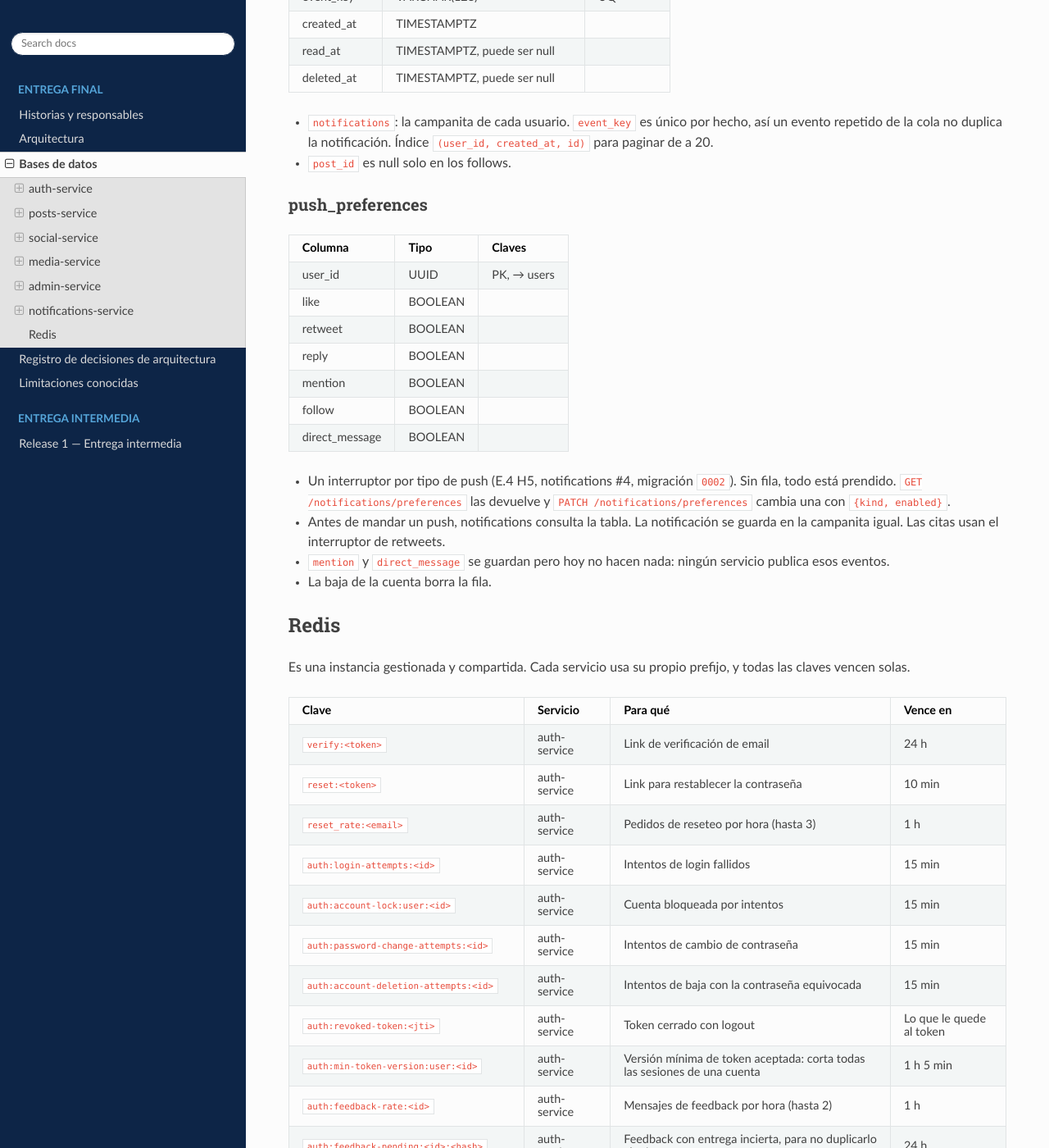
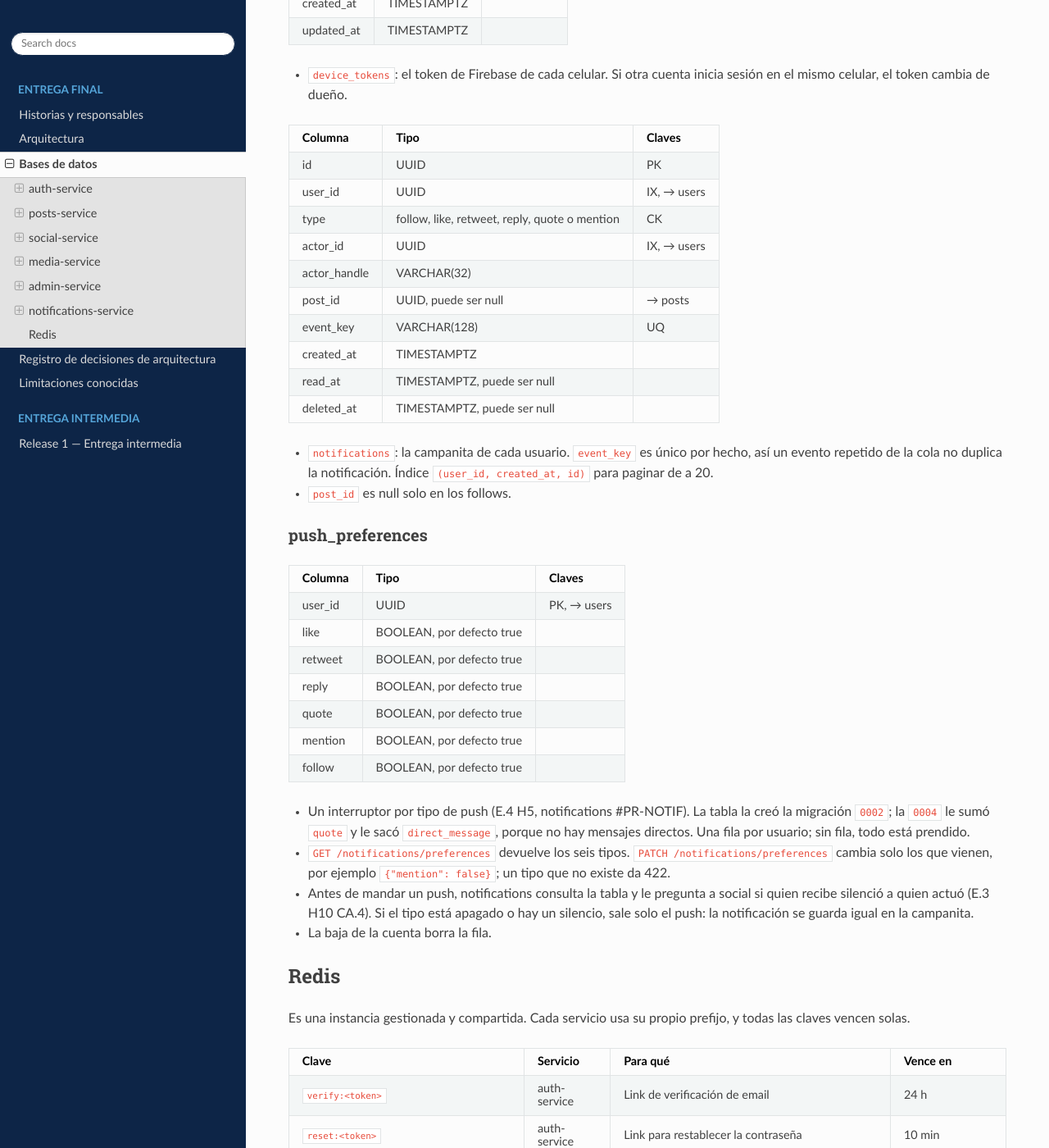
Before and after one commit to tds-g6-2s2026/udesa-x-docs, a Sphinx documentation site: the page built from docs/bases-datos.md, in a window 1280 px wide and 1400 px high, scrolled down 14442 px. Shown: the whole window at 82% size. Built offline with Sphinx 7.4.7 and the Read the Docs theme 3.1.0, drawn with Linux system fonts in a browser that asks for light colours; some of the changed text lies outside the part shown.

Commit message:
docs: silenciar, preferencias de push y menciones (#23, #39, #44)
bases-datos.md: tabla mutes y push_preferences con las columnas
finales. historias.md: #23, #39 y #44 hechas, aclaraciones y puntos
recalculados.

```diff
--- a/docs/bases-datos.md
+++ b/docs/bases-datos.md
@@ -283,6 +283,19 @@ Grafo social. Las denuncias pasan por social pero se guardan en admin-service.
 - Invitaciones ya aplicadas (E.3 H9, social #20, migración `0005_referrals`). Cuando auth avisa que una cuenta invitada verificó el email, social hace que siga a quien la invitó y guarda la fila. Si auth reintenta, el follow no se repite, así se respeta un unfollow posterior.
 - Quien invita autoriza el follow: queda activo aunque su cuenta sea protegida. Si hay un bloqueo entre los dos, no se crea.
 
+### mutes
+
+| Columna | Tipo | Claves |
+|---|---|---|
+| muter_id | UUID | PK, → users |
+| muted_id | UUID | PK, → users |
+| created_at | TIMESTAMPTZ | |
+
+- Quién silenció a quién (E.3 H10, social #PR-SOCIAL, migración `0006_mutes`). Índice `(muter_id, created_at)` para la lista "Usuarios silenciados", del más reciente al más viejo.
+- A diferencia de un bloqueo, vale en un solo sentido y no toca los follows ni las listas. El silenciado no ve ningún cambio.
+- posts-service pide los ids con `GET /internal/users/{id}/muted-ids` y los saca del feed principal y de "Para vos". El perfil, la búsqueda, los hashtags y los feeds de listas siguen mostrando sus posts. notifications-service pregunta `GET /internal/users/{id}/mutes/{other_id}` antes de cada push.
+- La baja de la cuenta borra sus silenciados, los que hizo y los que le hicieron.
+
 ## media-service
 
 Metadatos de los archivos. El archivo en sí está en Amazon S3.
@@ -463,7 +476,7 @@ Tokens de los celulares, la campanita y las preferencias de push de cada usuario
 |---|---|---|
 | id | UUID | PK |
 | user_id | UUID | IX, → users |
-| type | follow, like, retweet, reply o quote | CK |
+| type | follow, like, retweet, reply, quote o mention | CK |
 | actor_id | UUID | IX, → users |
 | actor_handle | VARCHAR(32) | |
 | post_id | UUID, puede ser null | → posts |
@@ -480,16 +493,16 @@ Tokens de los celulares, la campanita y las preferencias de push de cada usuario
 | Columna | Tipo | Claves |
 |---|---|---|
 | user_id | UUID | PK, → users |
-| like | BOOLEAN | |
-| retweet | BOOLEAN | |
-| reply | BOOLEAN | |
-| mention | BOOLEAN | |
-| follow | BOOLEAN | |
-| direct_message | BOOLEAN | |
+| like | BOOLEAN, por defecto true | |
+| retweet | BOOLEAN, por defecto true | |
+| reply | BOOLEAN, por defecto true | |
+| quote | BOOLEAN, por defecto true | |
+| mention | BOOLEAN, por defecto true | |
+| follow | BOOLEAN, por defecto true | |
 
-- Un interruptor por tipo de push (E.4 H5, notifications #4, migración `0002`). Sin fila, todo está prendido. `GET /notifications/preferences` las devuelve y `PATCH /notifications/preferences` cambia una con `{kind, enabled}`.
-- Antes de mandar un push, notifications consulta la tabla. La notificación se guarda en la campanita igual. Las citas usan el interruptor de retweets.
-- `mention` y `direct_message` se guardan pero hoy no hacen nada: ningún servicio publica esos eventos.
+- Un interruptor por tipo de push (E.4 H5, notifications #PR-NOTIF). La tabla la creó la migración `0002`; la `0004` le sumó `quote` y le sacó `direct_message`, porque no hay mensajes directos. Una fila por usuario; sin fila, todo está prendido.
+- `GET /notifications/preferences` devuelve los seis tipos. `PATCH /notifications/preferences` cambia solo los que vienen, por ejemplo `{"mention": false}`; un tipo que no existe da 422.
+- Antes de mandar un push, notifications consulta la tabla y le pregunta a social si quien recibe silenció a quien actuó (E.3 H10 CA.4). Si el tipo está apagado o hay un silencio, sale solo el push: la notificación se guarda igual en la campanita.
 - La baja de la cuenta borra la fila.
 
 ## Redis
```
Also changed, not shown: docs/historias.md (+16 -11 lines).
